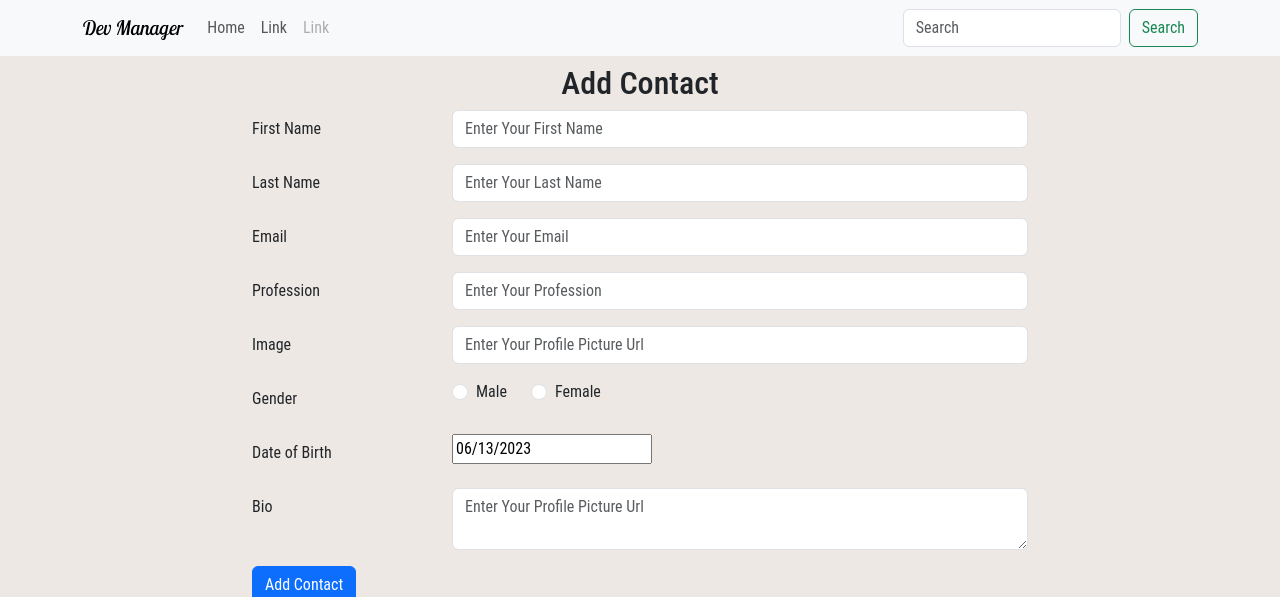
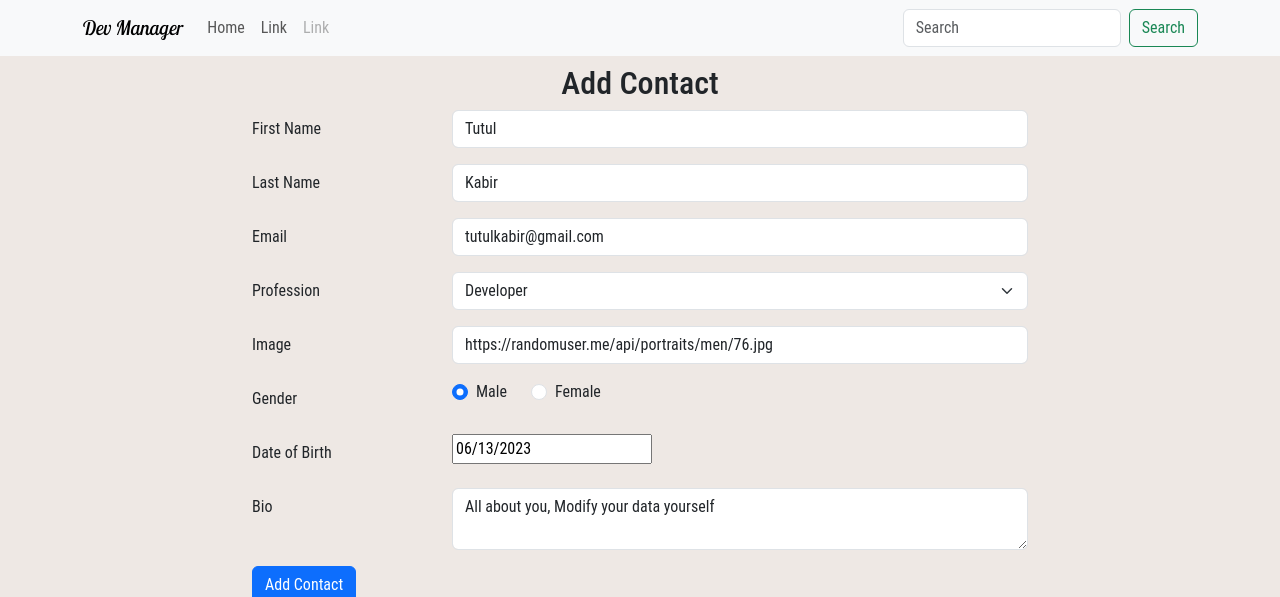
Before and after one commit to tkabir3066/dev-manager, a React (Vite) app: page / in a window 1280 px wide. Shown: the top 597 px of the page. Built offline with nearby package versions, Linux system fonts and the light colour scheme.

Commit message:
updating profession field and storing default value on all the input field

```diff
--- a/src/contacts/AddContact.jsx
+++ b/src/contacts/AddContact.jsx
@@ -18,7 +18,10 @@ const schema = yup.object({
     .string()
     .email("Please Enter a Valid Email id")
     .required("Email Id is required"),
-  profession: yup.string().required("Profession is required"),
+  profession: yup
+    .string()
+    .required("Profession is required")
+    .oneOf(["developer", "designer", "marketer"]),
   image: yup
     .string()
     .required("Profile Picture is required")
@@ -30,16 +33,6 @@ const schema = yup.object({
     .max(300, "Bio must be maximum 300 characters"),
 });
 function AddContact({ addContact }) {
-  // const [contact, setContact] = useState({
-  //   firstName: "",
-  //   lastName: "",
-  //   email: "",
-  //   profession: "",
-  //   image: "",
-  //   gender: "male",
-  //   dateOfBirth: new Date(),
-  //   bio: "",
-  // });
   const {
     register,
     handleSubmit,
@@ -49,6 +42,17 @@ function AddContact({ addContact }) {
   } = useForm({
     resolver: yupResolver(schema),
   });
+
+  const defaultValue = {
+    firstName: "Tutul",
+    lastName: "Kabir",
+    email: "tutulkabir@gmail.com",
+    profession: "developer",
+    image: "https://randomuser.me/api/portraits/men/76.jpg",
+    bio: "All about you, Modify your data yourself",
+  };
+
+  const { firstName, lastName, email, profession, image, bio } = defaultValue;
   const [startDate, setStartDate] = useState(new Date());
 
   useEffect(() => {
@@ -67,8 +71,7 @@ function AddContact({ addContact }) {
     setValue("dateOfBirth", startDate);
   }, [startDate]);
   const onSubmit = (data) => {
-    console.log(data);
-    // addContact(data);
+    addContact(data);
   };
 
   return (
@@ -88,7 +91,7 @@ function AddContact({ addContact }) {
               type="text"
               name="firstName"
               id="firstName"
-              defaultValue=""
+              defaultValue={firstName}
               {...register("firstName")}
               isInvalid={errors?.firstName}
               placeholder="Enter Your First Name"
@@ -111,7 +114,7 @@ function AddContact({ addContact }) {
               type="text"
               name="lastName"
               id="lastName"
-              defaultValue=""
+              defaultValue={lastName}
               {...register("lastName")}
               isInvalid={errors?.lastName}
               placeholder="Enter Your Last Name"
@@ -134,7 +137,7 @@ function AddContact({ addContact }) {
               type="email"
               name="email"
               id="email"
-              defaultValue=""
+              defaultValue={email}
               {...register("email")}
               isInvalid={errors?.email}
               placeholder="Enter Your Email"
@@ -153,15 +156,21 @@ function AddContact({ addContact }) {
             </Form.Label>
           </Col>
           <Col sm="9">
-            <Form.Control
-              type="text"
-              name="profession"
+            <Form.Select
               id="profession"
-              defaultValue=""
+              defaultValue={profession}
               {...register("profession")}
+              aria-label="Select Your Profession"
               isInvalid={errors?.profession}
-              placeholder="Enter Your Profession"
-            />
+            >
+              <option value="" disabled>
+                Select Your Profession
+              </option>
+              <option value="developer">Developer</option>
+              <option value="designer">Designer</option>
+              <option value="marketer">Marketer</option>
+            </Form.Select>
+
             <Form.Control.Feedback type="invalid">
               {errors?.profession?.message}
             </Form.Control.Feedback>
@@ -180,6 +189,7 @@ function AddContact({ addContact }) {
               type="text"
               name="image"
               id="image"
+              defaultValue={image}
               {...register("image")}
               isInvalid={errors?.image}
               placeholder="Enter Your Profile Picture Url"
@@ -203,6 +213,7 @@ function AddContact({ addContact }) {
               label="Male"
               name="gender"
               id="gender"
+              defaultChecked={true}
               value="male"
               {...register("gender")}
             />
@@ -253,7 +264,7 @@ function AddContact({ addContact }) {
               type="text"
               name="bio"
               id="bio"
-              defaultValue=""
+              defaultValue={bio}
               {...register("bio")}
               isInvalid={errors?.bio}
               placeholder="Enter Your Profile Picture Url"
```
